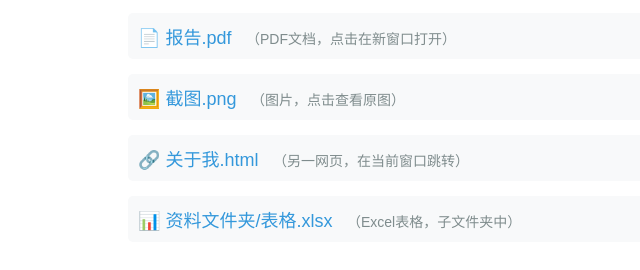
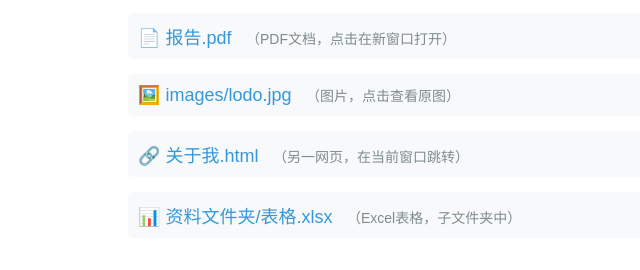
Before and after one commit to Judy-0206/ranke, a plain HTML site: page index.html in a window 1280 px wide. Shown: the part 144-414 px from the top of the page, without its empty margins (112-752 px from the left). Drawn offline with Linux system fonts and the light colour scheme.

Commit message:
Update index.html

```diff
--- a/index.html
+++ b/index.html
@@ -29,7 +29,7 @@
 
         <!-- 2. 图片文件（PNG） -->
         <li>
-            <a href="截图.png" target="_blank">🖼️ 截图.png</a>
+            <a href="截图.png" target="_blank">🖼️ images/lodo.jpg</a>
             <span class="file-type">（图片，点击查看原图）</span>
         </li>
 
```
